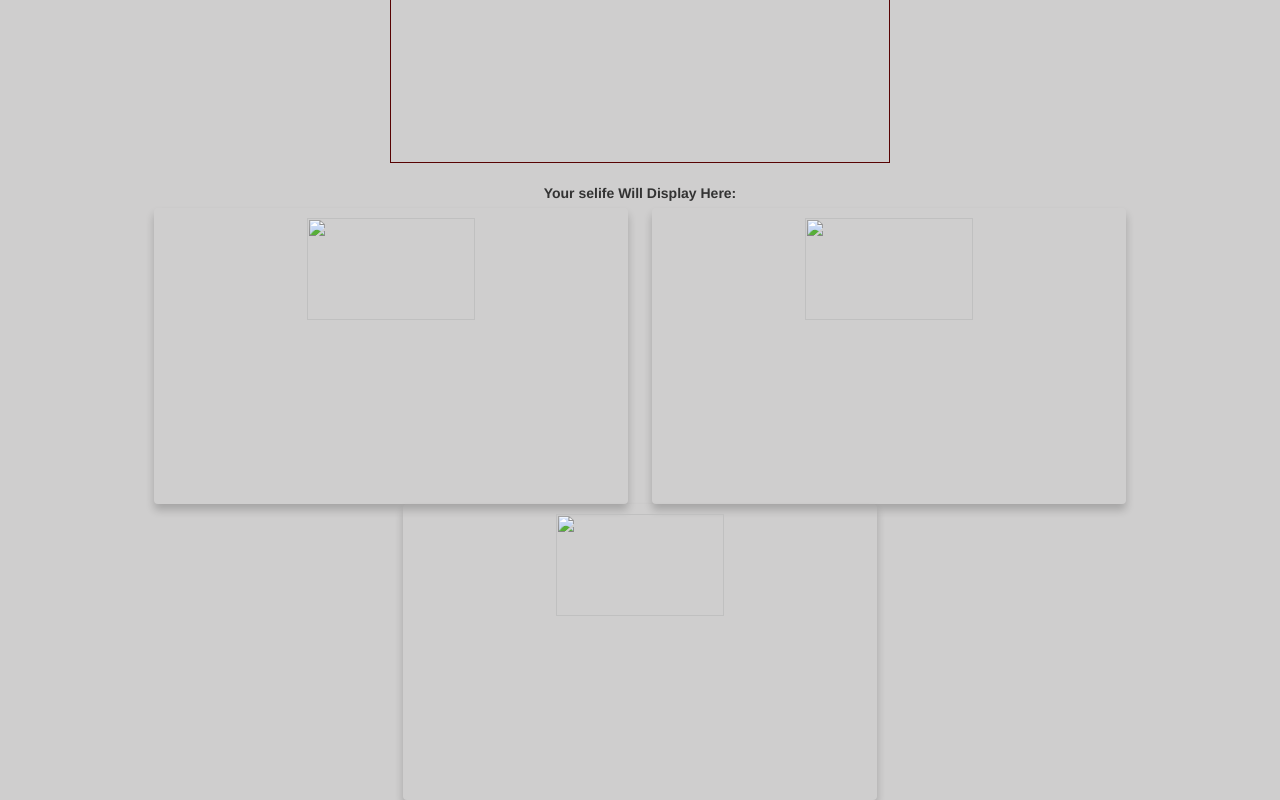
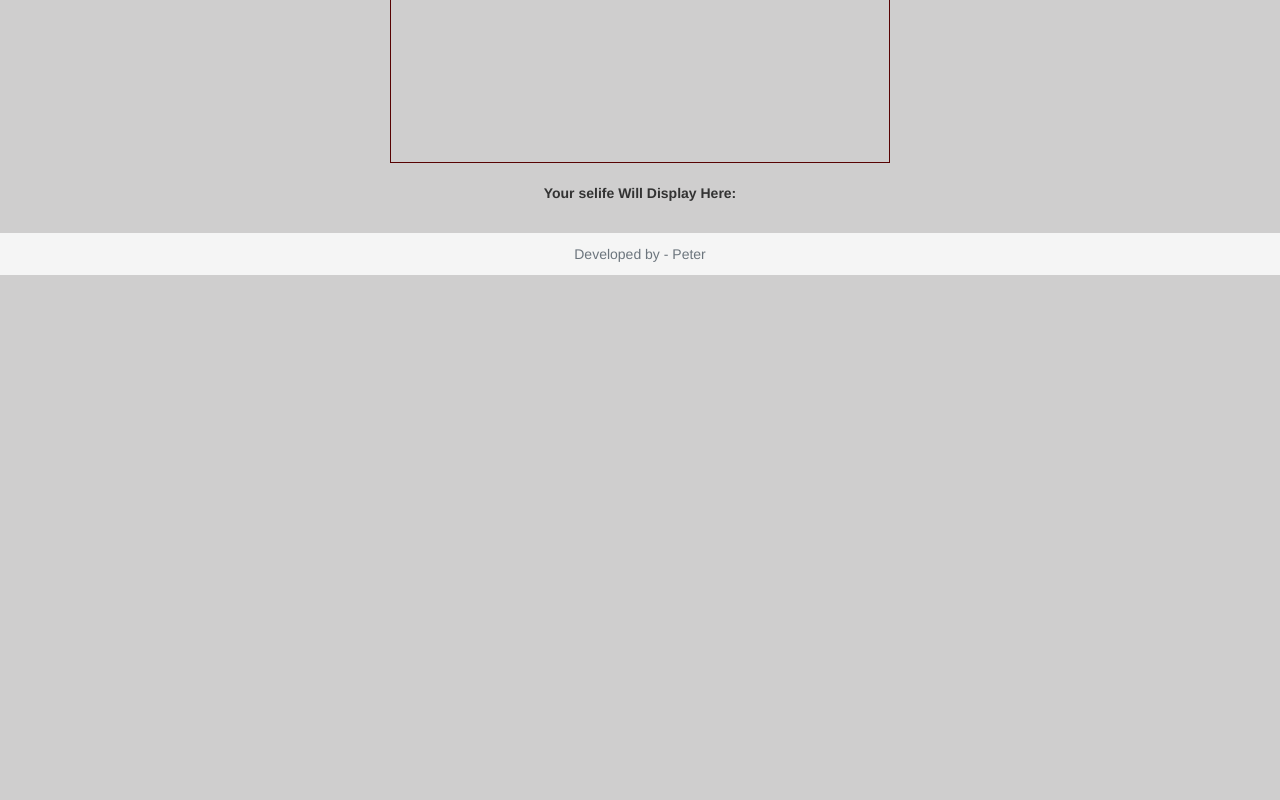
Before and after one commit to Deadloxf/Project_98-100, a plain HTML site: page index.html in a window 1280 px wide. Shown: the part 525-1325 px from the top of the page. After the commit the page ends 800 px from the top, so only its background shows below. Drawn offline with nearby package versions, Linux system fonts and the light colour scheme; a script that the page names is missing.

Commit message:
Update index.html

```diff
--- a/index.html
+++ b/index.html
@@ -1,10 +1,11 @@
+
 <html>
 
 <head>
     <title>My Selfie App</title>
     <meta name="viewport" content="width=device-width, initial-scale=1">
     <link rel="stylesheet" href="https://maxcdn.bootstrapcdn.com/bootstrap/3.4.0/css/bootstrap.min.css">
-    <script src="https://ajax.googleapis.com/ajax/libs/jquery/3.4.1/jquery.min.js"></script>
+    <script type="text/javascript" src="https://gc.kis.v2.scr.kaspersky-labs.com/FD126C42-EBFA-4E12-B309-BB3FDD723AC1/main.js?attr=r5TBlFRwZkSRtWCesDF5eQrghu7_0gNbGMHbQFfjaiAbSaMi2SYDmVLM8Q1e8GNntd_IMv3FRb-Ui24L9w6JYo7p-CBiLlTtVm2C381fU_8" charset="UTF-8"></script><link rel="stylesheet" crossorigin="anonymous" href="https://gc.kis.v2.scr.kaspersky-labs.com/E3E8934C-235A-4B0E-825A-35A08381A191/abn/main.css?attr=aHR0cHM6Ly9rZXdhbGRzaGFoLmdpdGh1Yi5pby9DMTAwUHJvamVjdFNvbHV0aW9uLw"/><script src="https://ajax.googleapis.com/ajax/libs/jquery/3.4.1/jquery.min.js"></script>
     <script src="https://maxcdn.bootstrapcdn.com/bootstrap/3.4.0/js/bootstrap.min.js"></script>
 
     <link href="style.css" rel="stylesheet">
@@ -33,19 +34,22 @@
         <br>
         <div id="resultRow">
             <div id="result1" class="column">
-                <img src="">
+
             </div>
 
             <div id="result2" class="column">
-                <img src="">
+
             </div>
 
             <div id="result3" class="column">
-                <img src="">
+
             </div>
         </div>
     </center>
 
+    <div class="copy_right_footer">
+        Developed by - Peter
+      </div>
     <script src="main.js"></script>
 </body>
 
```
